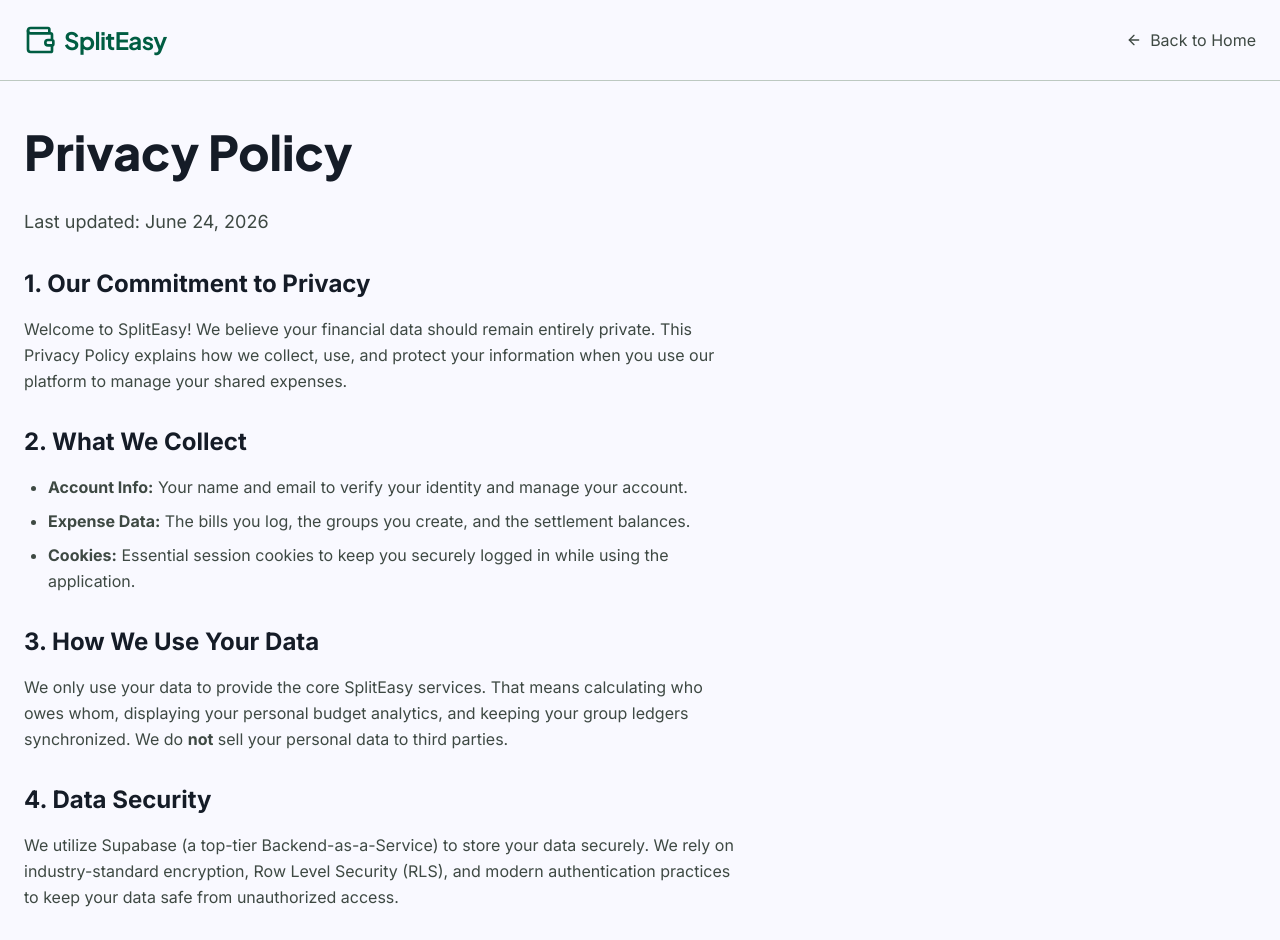
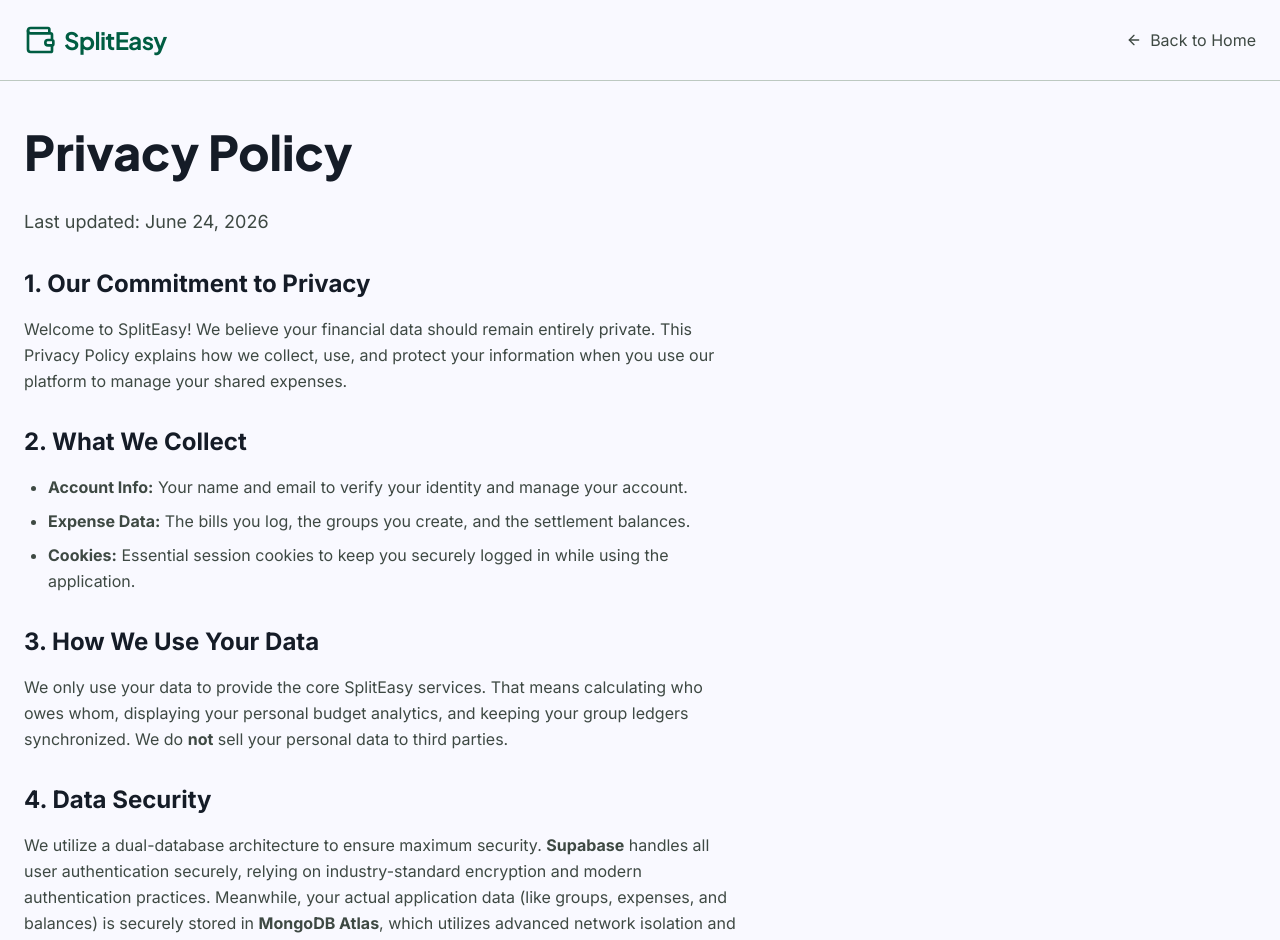
Before and after one commit to aritrasphs16-design/bill_splitter_website, a Next.js app: page /privacy in a window 1280 px wide. Shown: the top 940 px of the page. Built offline with nearby package versions, Linux system fonts and the light colour scheme.

Commit message:
docs: update privacy policy to clarify MongoDB data storage

```diff
--- a/src/app/privacy/page.tsx
+++ b/src/app/privacy/page.tsx
@@ -55,7 +55,7 @@ export default function PrivacyPolicy() {
           <section className="space-y-4">
             <h2 className="font-display-md text-2xl font-bold text-[var(--color-on-surface)]">4. Data Security</h2>
             <p>
-              We utilize Supabase (a top-tier Backend-as-a-Service) to store your data securely. We rely on industry-standard encryption, Row Level Security (RLS), and modern authentication practices to keep your data safe from unauthorized access.
+              We utilize a dual-database architecture to ensure maximum security. <strong>Supabase</strong> handles all user authentication securely, relying on industry-standard encryption and modern authentication practices. Meanwhile, your actual application data (like groups, expenses, and balances) is securely stored in <strong>MongoDB Atlas</strong>, which utilizes advanced network isolation and data-at-rest encryption to keep your financial records safe from unauthorized access.
             </p>
           </section>
 
```
